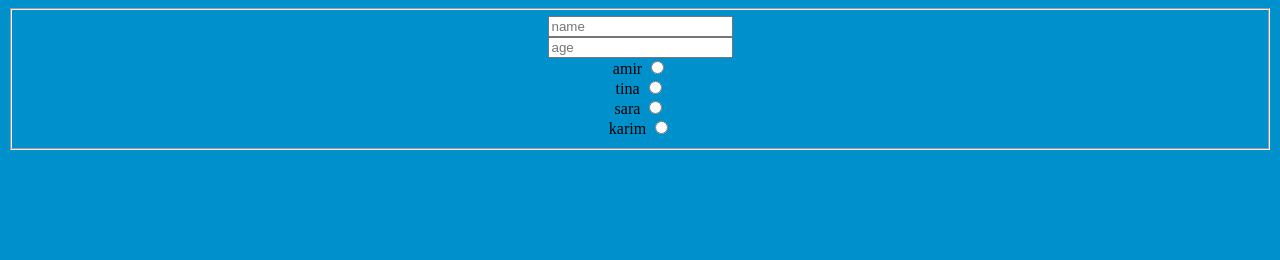
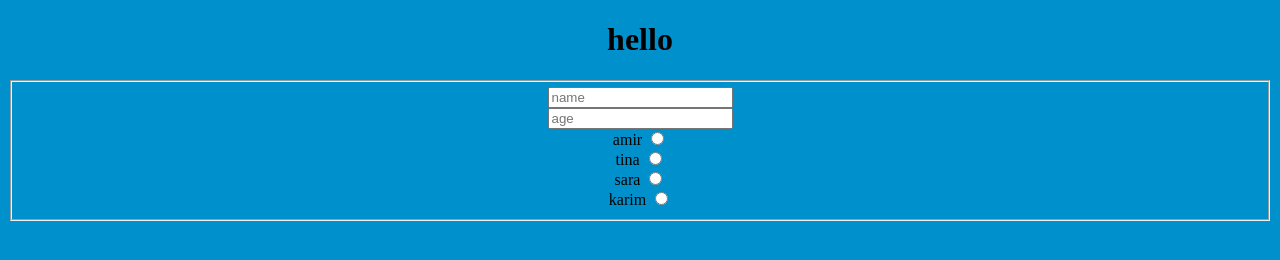
Before and after one commit to karimahmadi99/git_t_2, a plain HTML site: page index.html in a window 1280 px wide. Drawn offline with Linux system fonts and the light colour scheme.

Commit message:
dkdkkd - resolve #1

```diff
--- a/index.html
+++ b/index.html
@@ -14,7 +14,7 @@
     </style>
 </head>
 <body bgcolor="#II9RCC">
-
+    <center><h1>hello</h1></center>
     <from>
         <div>
             <fieldset>
```
